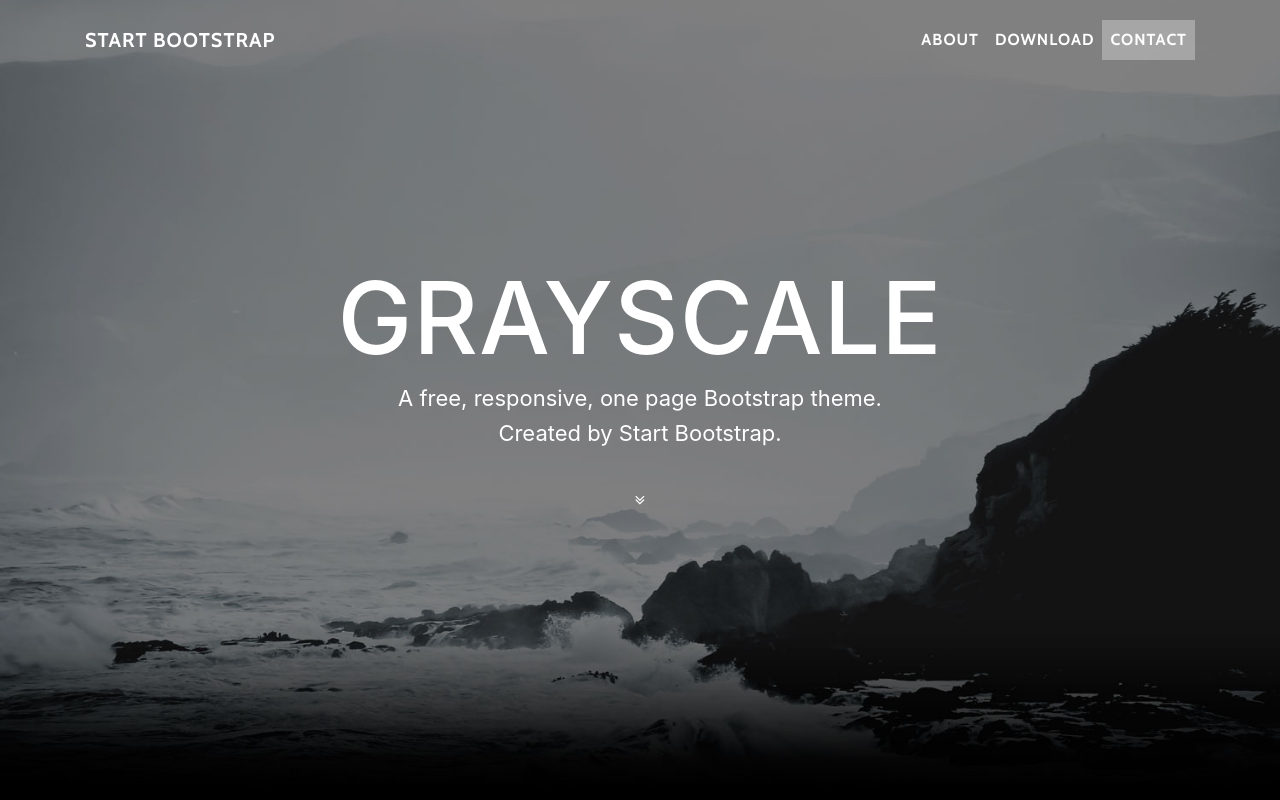
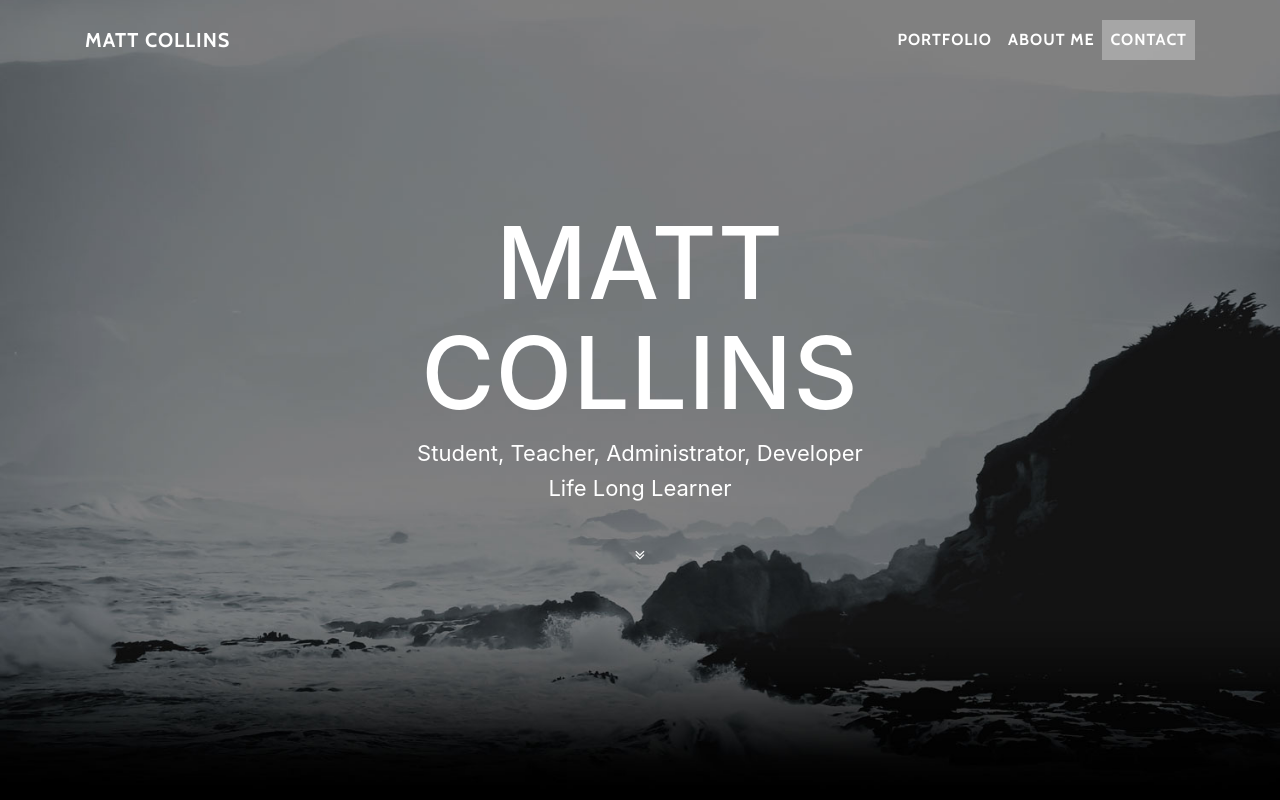
Before and after one commit to mdcollins80/mdcollins80.github.io, a website with bundled scripts: page index.html in a window 1280 px wide. Shown: the top 800 px of the page. Built offline with nearby package versions, Linux system fonts and the light colour scheme.

Commit message:
Edit index.html
-Edit Title, Nav, and Header sections of Bootstrap template.

```diff
--- a/index.html
+++ b/index.html
@@ -8,7 +8,7 @@
     <meta name="description" content="">
     <meta name="author" content="">
 
-    <title>Grayscale - Start Bootstrap Theme</title>
+    <title>Collins Profile</title>
 
     <!-- Bootstrap core CSS -->
     <link href="vendor/bootstrap/css/bootstrap.min.css" rel="stylesheet">
@@ -28,7 +28,7 @@
     <!-- Navigation -->
     <nav class="navbar navbar-expand-lg navbar-light fixed-top" id="mainNav">
       <div class="container">
-        <a class="navbar-brand js-scroll-trigger" href="#page-top">Start Bootstrap</a>
+        <a class="navbar-brand js-scroll-trigger" href="#page-top">Matt Collins</a>
         <button class="navbar-toggler navbar-toggler-right" type="button" data-toggle="collapse" data-target="#navbarResponsive" aria-controls="navbarResponsive" aria-expanded="false" aria-label="Toggle navigation">
           Menu
           <i class="fa fa-bars"></i>
@@ -36,10 +36,10 @@
         <div class="collapse navbar-collapse" id="navbarResponsive">
           <ul class="navbar-nav ml-auto">
             <li class="nav-item">
-              <a class="nav-link js-scroll-trigger" href="#about">About</a>
+              <a class="nav-link js-scroll-trigger" href="#about">Portfolio</a>
             </li>
             <li class="nav-item">
-              <a class="nav-link js-scroll-trigger" href="#download">Download</a>
+              <a class="nav-link js-scroll-trigger" href="#download">About Me</a>
             </li>
             <li class="nav-item">
               <a class="nav-link js-scroll-trigger" href="#contact">Contact</a>
@@ -55,9 +55,9 @@
         <div class="container">
           <div class="row">
             <div class="col-lg-8 mx-auto">
-              <h1 class="brand-heading">Grayscale</h1>
-              <p class="intro-text">A free, responsive, one page Bootstrap theme.
-                <br>Created by Start Bootstrap.</p>
+              <h1 class="brand-heading">Matt Collins</h1>
+              <p class="intro-text">Student, Teacher, Administrator, Developer
+                <br>Life Long Learner</p>
               <a href="#about" class="btn btn-circle js-scroll-trigger">
                 <i class="fa fa-angle-double-down animated"></i>
               </a>
```
